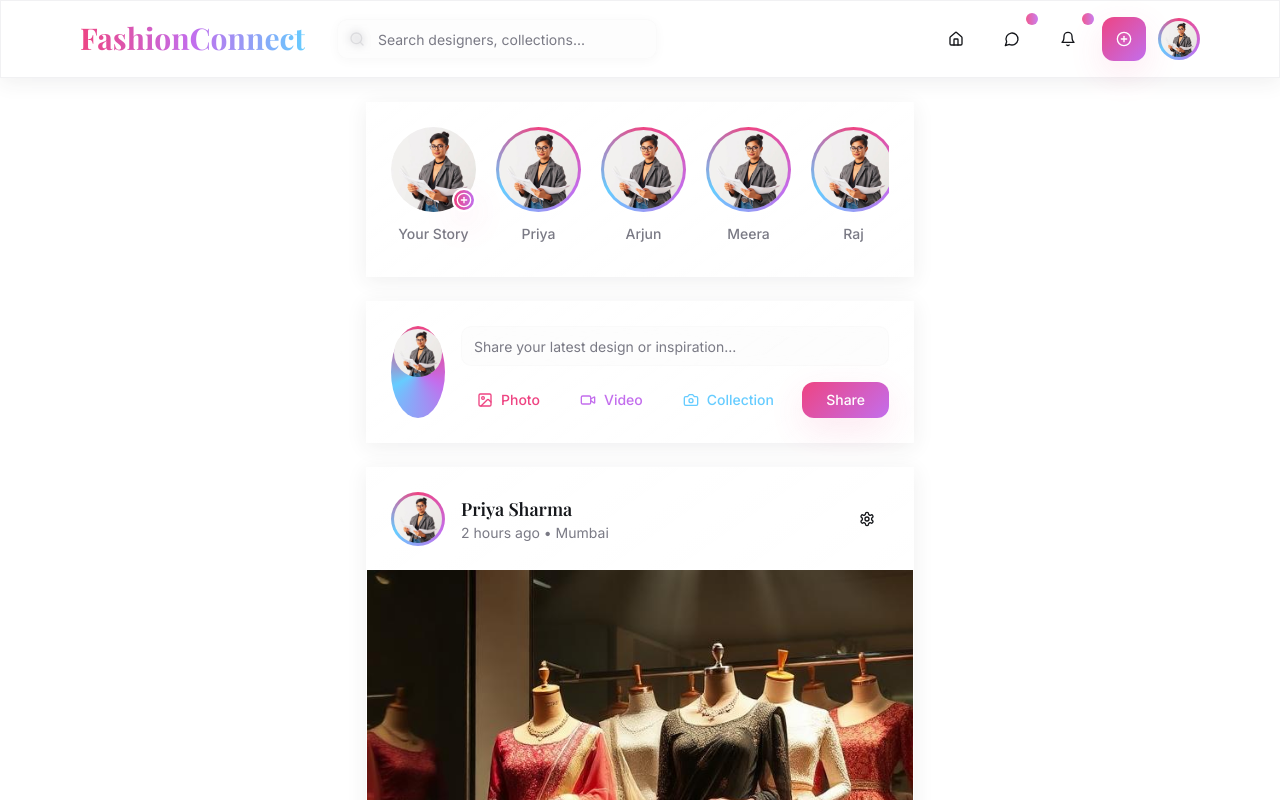
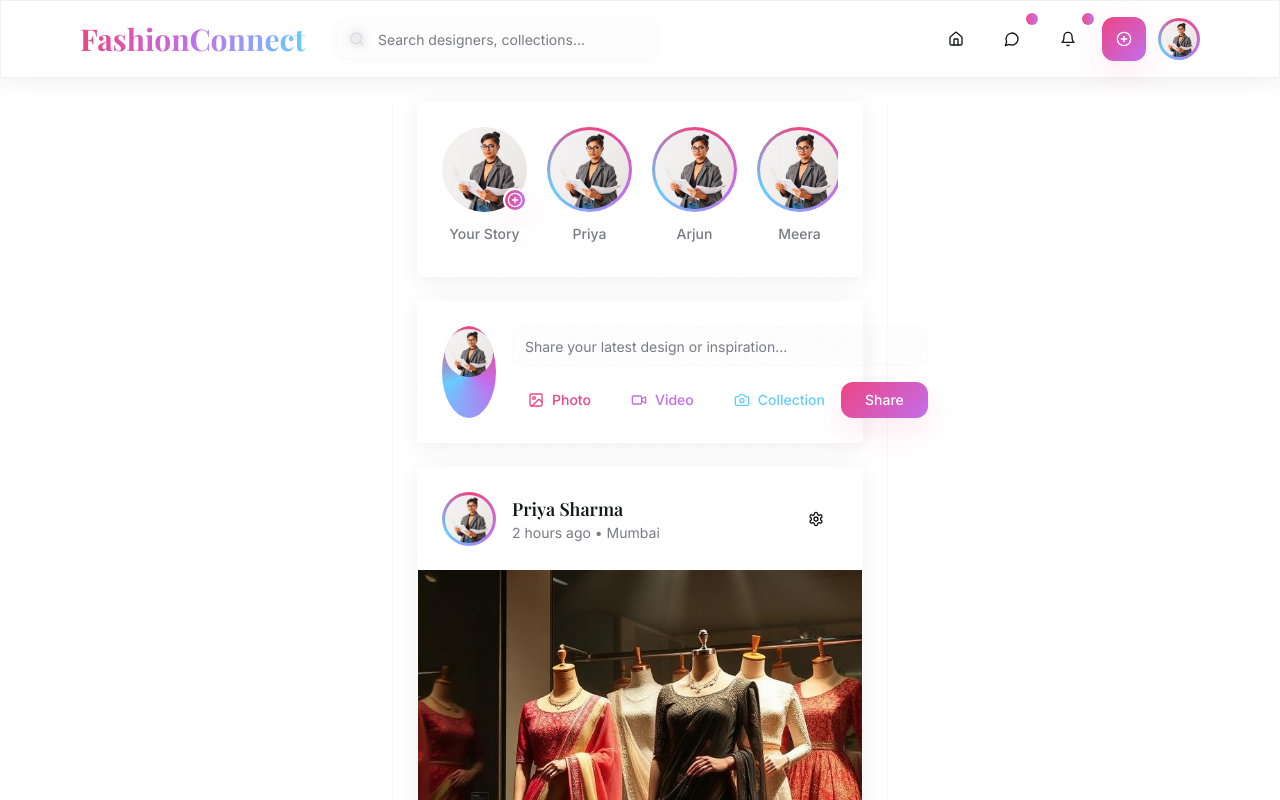
Before and after one commit to ArmanA12/venstyler_v1_a, a React (Vite) app: page / in a window 1280 px wide. Shown: the top 800 px of the page. Built offline with nearby package versions, Linux system fonts and the light colour scheme.

Commit message:
Refine UI and layout
Adjust content width, remove feed gaps, and add borders.

```diff
--- a/src/pages/Index.tsx
+++ b/src/pages/Index.tsx
@@ -111,10 +111,10 @@ const Index = () => {
         </div>
       </header>
 
-      <div className="max-w-6xl mx-auto px-4 py-6">
-        <div className="grid grid-cols-12 gap-6">
+      <div className="w-4/5 mx-auto px-4 py-6">
+        <div className="grid grid-cols-12 gap-0">
           {/* Enhanced Left Sidebar */}
-          <div className="col-span-3 hidden lg:block">
+          <div className="col-span-3 hidden lg:block pr-6">
             <div className="sticky top-28 space-y-6">
               {/* Navigation */}
               <div className="fashion-card p-6 animate-fade-in">
@@ -168,7 +168,7 @@ const Index = () => {
           </div>
 
           {/* Main Feed */}
-          <div className="col-span-12 lg:col-span-6 space-y-6">
+          <div className="col-span-12 lg:col-span-6 space-y-6 border-l border-r border-border/30 px-6">
             {/* Enhanced Stories */}
             <div className="fashion-card p-6 animate-slide-up">
               <div className="flex gap-5 overflow-x-auto pb-2 scrollbar-hide">
@@ -344,7 +344,7 @@ const Index = () => {
           </div>
 
           {/* Enhanced Right Sidebar */}
-          <div className="col-span-3 hidden lg:block">
+          <div className="col-span-3 hidden lg:block pl-6">
             <div className="sticky top-28 space-y-6">
               {/* Enhanced Suggestions */}
               <div className="fashion-card p-6 animate-fade-in">
```
